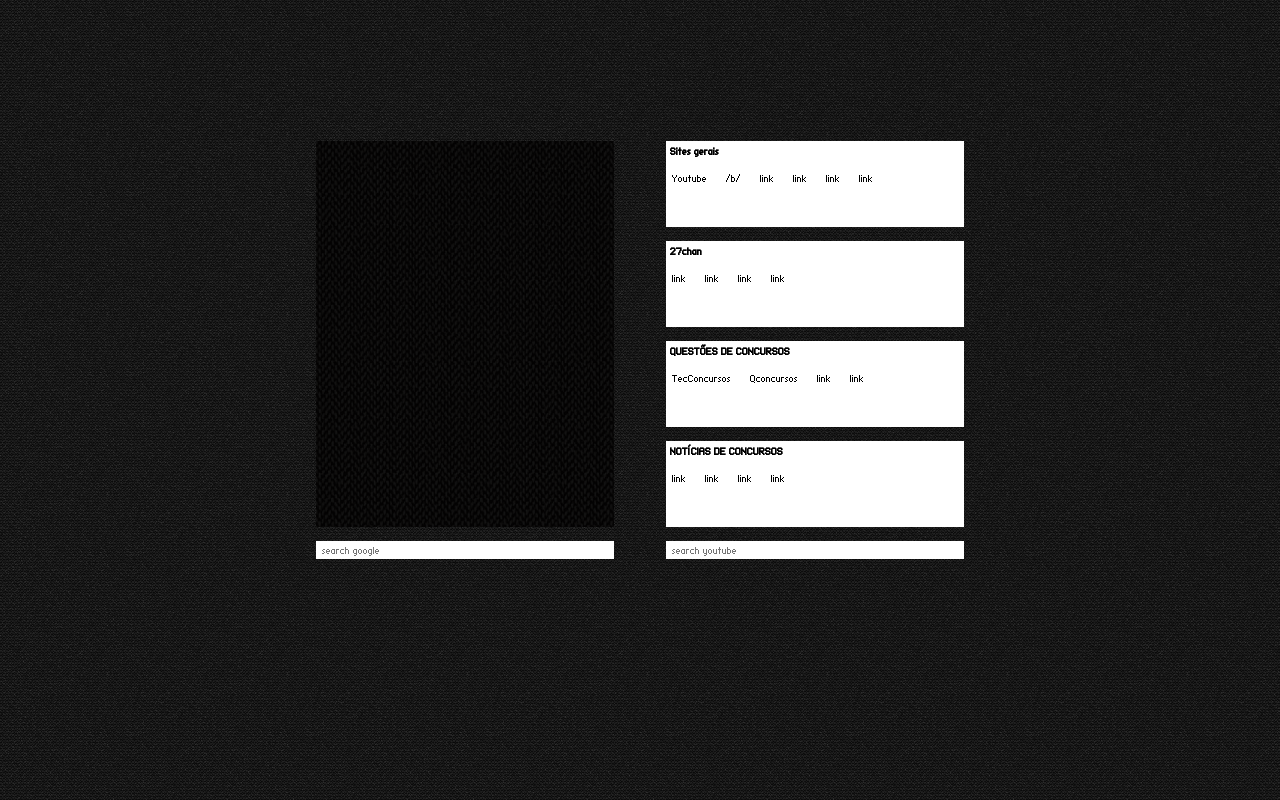
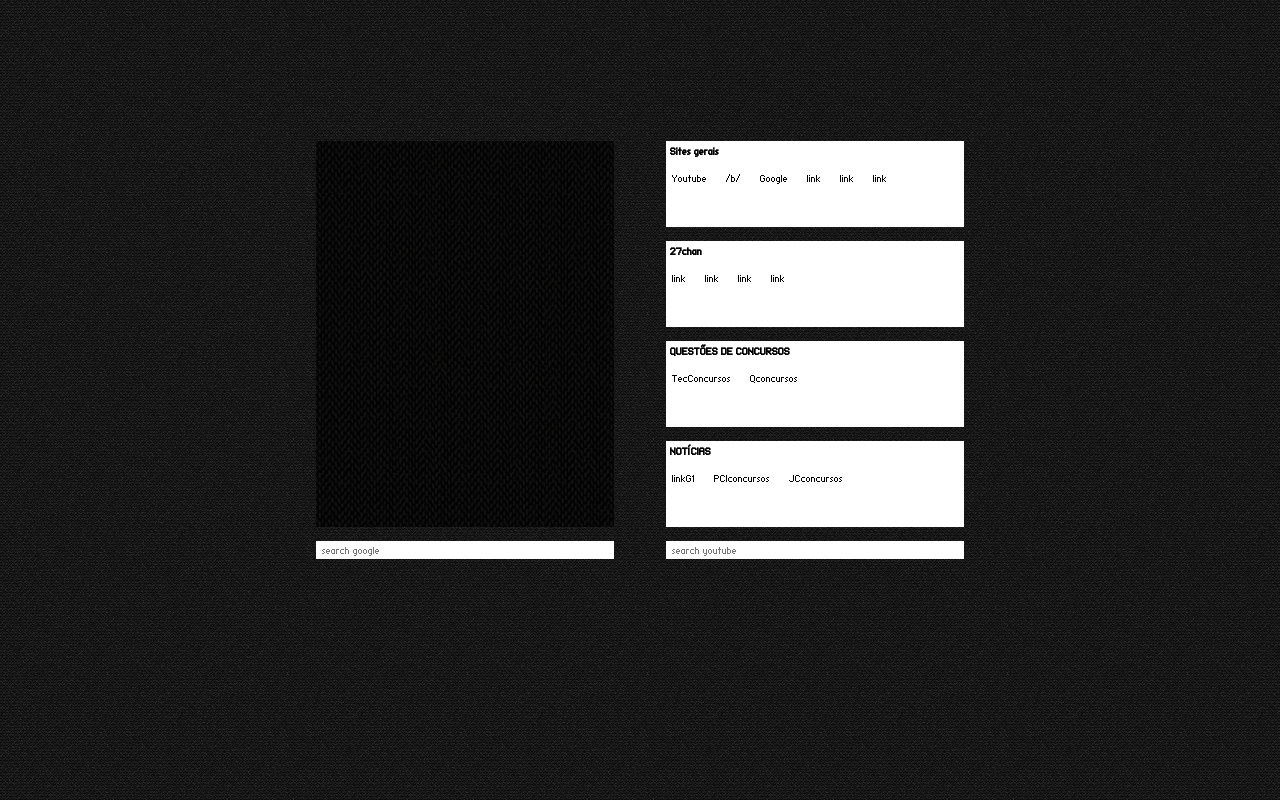
Before and after one commit to UsrPadrao/tm1, a plain HTML site: page index.html in a window 1280 px wide. Drawn offline with Linux system fonts and the light colour scheme.

Commit message:
Create index.html

```diff
--- a/index.html
+++ b/index.html
@@ -12,7 +12,7 @@
 	<ul>
 	<li><a href='https://www.youtube.com/'>Youtube</a></li>
 	<li><a href='http://27chan.org/b/'>/b/</a></li>
-	<li><a href='#'>link</a></li>
+	<li><a href='https://www.google.com.br/'>Google</a></li>
 	<li><a href='#'>link</a></li>
 	<li><a href='#'>link</a></li>
 	<li><a href='#'>link</a></li>
@@ -36,18 +36,15 @@
 	<ul>
 	<li><a href='https://www.tecconcursos.com.br/'>TecConcursos</a></li>
 	<li><a href='https://www.qconcursos.com/'>Qconcursos</a></li>
-	<li><a href='#'>link</a></li>
-	<li><a href='#'>link</a></li>
 	</ul>
 </div>
 
 <div id='other'>
-	<h1 class='title'>NOTÍCIAS DE CONCURSOS</h1>
+	<h1 class='title'>NOTÍCIAS</h1>
 	<ul>
-	<li><a href='#'>link</a></li>
-	<li><a href='#'>link</a></li>
-	<li><a href='#'>link</a></li>
-	<li><a href='#'>link</a></li>
+	<li><a href='http://g1.globo.com/'>link</a>G1</li>
+	<li><a href='https://www.pciconcursos.com.br/noticias/'>PCIconcursos</a></li>
+	<li><a href='https://jcconcursos.uol.com.br/portal/index.html'>JCconcursos</a></li>
 	</ul>
 </div>
 
```
